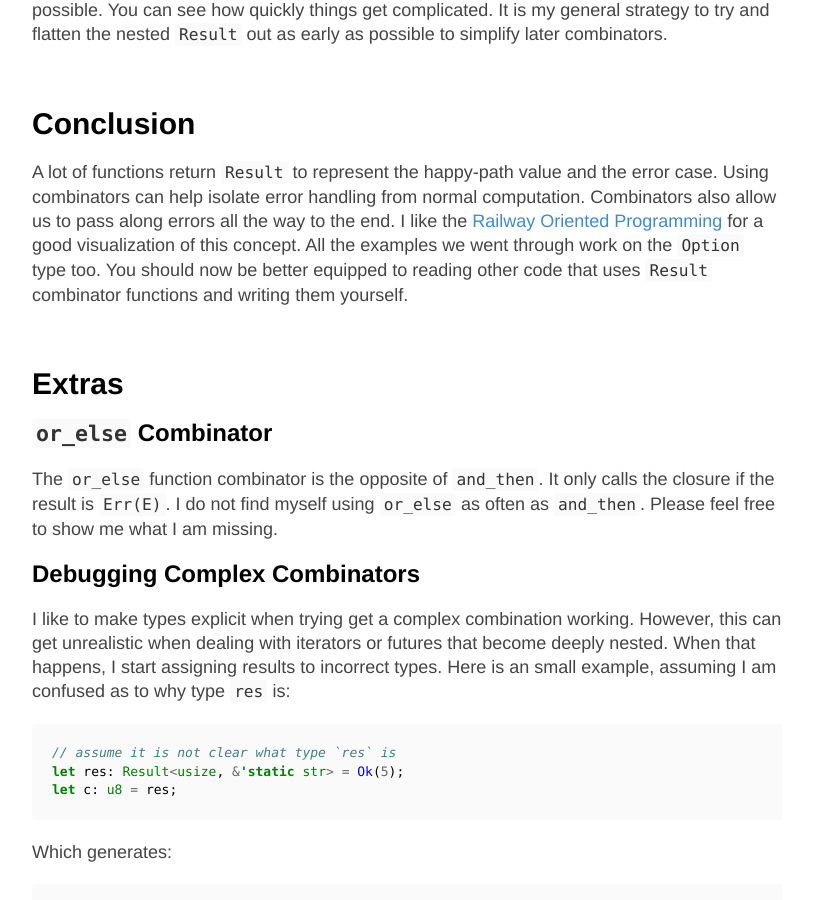
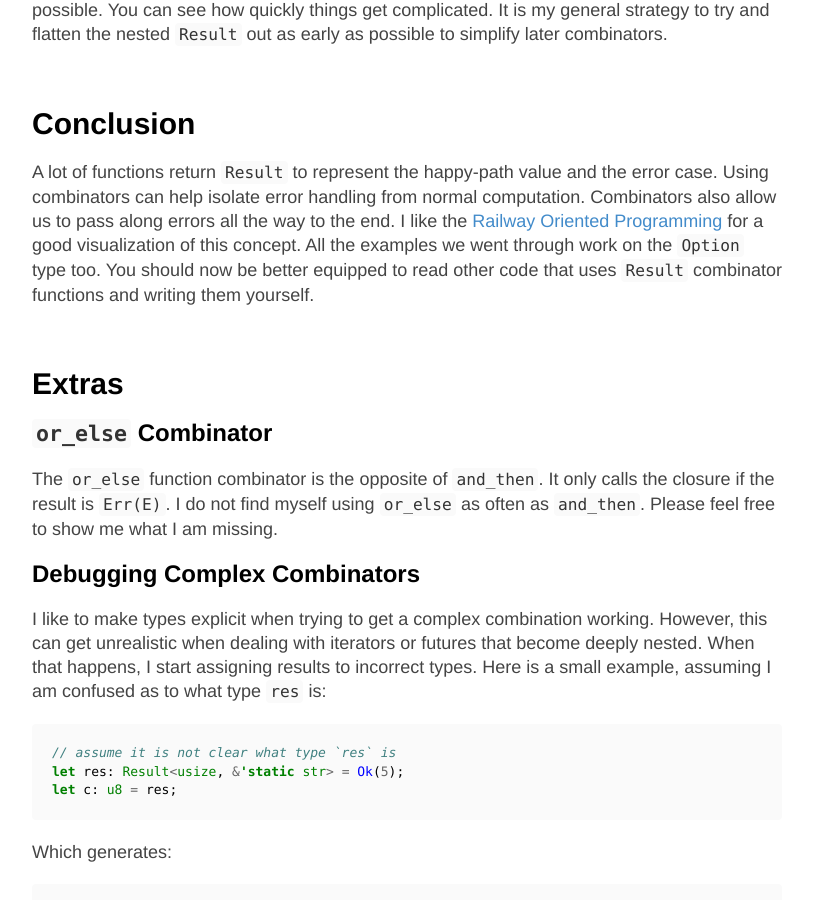
Before and after one commit to hjr3/hjr3.github.io, a Jekyll site: the page built from _posts/2016-09-12-rust-using-and_then-and-map-combinators-on-result-type.md, in a window 1280 px wide and 900 px high, scrolled down 6202 px. Shown: the whole window, without its empty margins (233-1046 px from the left). Built offline with Jekyll 4.4.1, drawn with Linux system fonts in a browser that asks for light colours; some of the changed text lies outside the part shown.

Commit message:
Edits to rust-using-and_then-and-map-combinators-on-result-type.md
Thanks Yaling!

````diff
--- a/_posts/2016-09-12-rust-using-and_then-and-map-combinators-on-result-type.md
+++ b/_posts/2016-09-12-rust-using-and_then-and-map-combinators-on-result-type.md
@@ -186,7 +186,7 @@ let res: Result<Result<i32, FooError>, BarError> = Ok(Err(FooError::Bad));
 
 let value = res
 
-    // `map` will only call the closure for `Ok(Result<i32, FooError>`
+    // `map` will only call the closure for `Ok(Result<i32, FooError>)`
     .map(|res: Result<i32, FooError>| {
 
         // transform `Ok(Result<i32, FooError>)` into `Ok(Result<usize, &'static str>)`
@@ -227,7 +227,7 @@ I decided to inline the explanation into the comments in an effort to make thing
 
 ## Conclusion
 
-A lot of functions return `Result` to represent the happy-path value and the error case. Using combinators can help isolate error handling from normal computation. Combinators also allow us to pass along errors all the way to the end. I like the [Railway Oriented Programming](https://fsharpforfunandprofit.com/rop/) for a good visualization of this concept. All the examples we went through work on the `Option` type too. You should now be better equipped to reading other code that uses `Result` combinator functions and writing them yourself.
+A lot of functions return `Result` to represent the happy-path value and the error case. Using combinators can help isolate error handling from normal computation. Combinators also allow us to pass along errors all the way to the end. I like the [Railway Oriented Programming](https://fsharpforfunandprofit.com/rop/) for a good visualization of this concept. All the examples we went through work on the `Option` type too. You should now be better equipped to read other code that uses `Result` combinator functions and writing them yourself.
 
 
 ## Extras
@@ -238,7 +238,7 @@ The `or_else` function combinator is the opposite of `and_then`. It only calls t
 
 ### Debugging Complex Combinators
 
-I like to make types explicit when trying get a complex combination working. However, this can get unrealistic when dealing with iterators or futures that become deeply nested. When that happens, I start assigning results to incorrect types. Here is an small example, assuming I am confused as to why type `res` is:
+I like to make types explicit when trying to get a complex combination working. However, this can get unrealistic when dealing with iterators or futures that become deeply nested. When that happens, I start assigning results to incorrect types. Here is a small example, assuming I am confused as to what type `res` is:
 
 ```rust
 // assume it is not clear what type `res` is
````
Also changed, not shown: other parts of _posts/2016-09-12-rust-using-and_then-and-map-combinators-on-result-type.md (+1 -1 lines).
